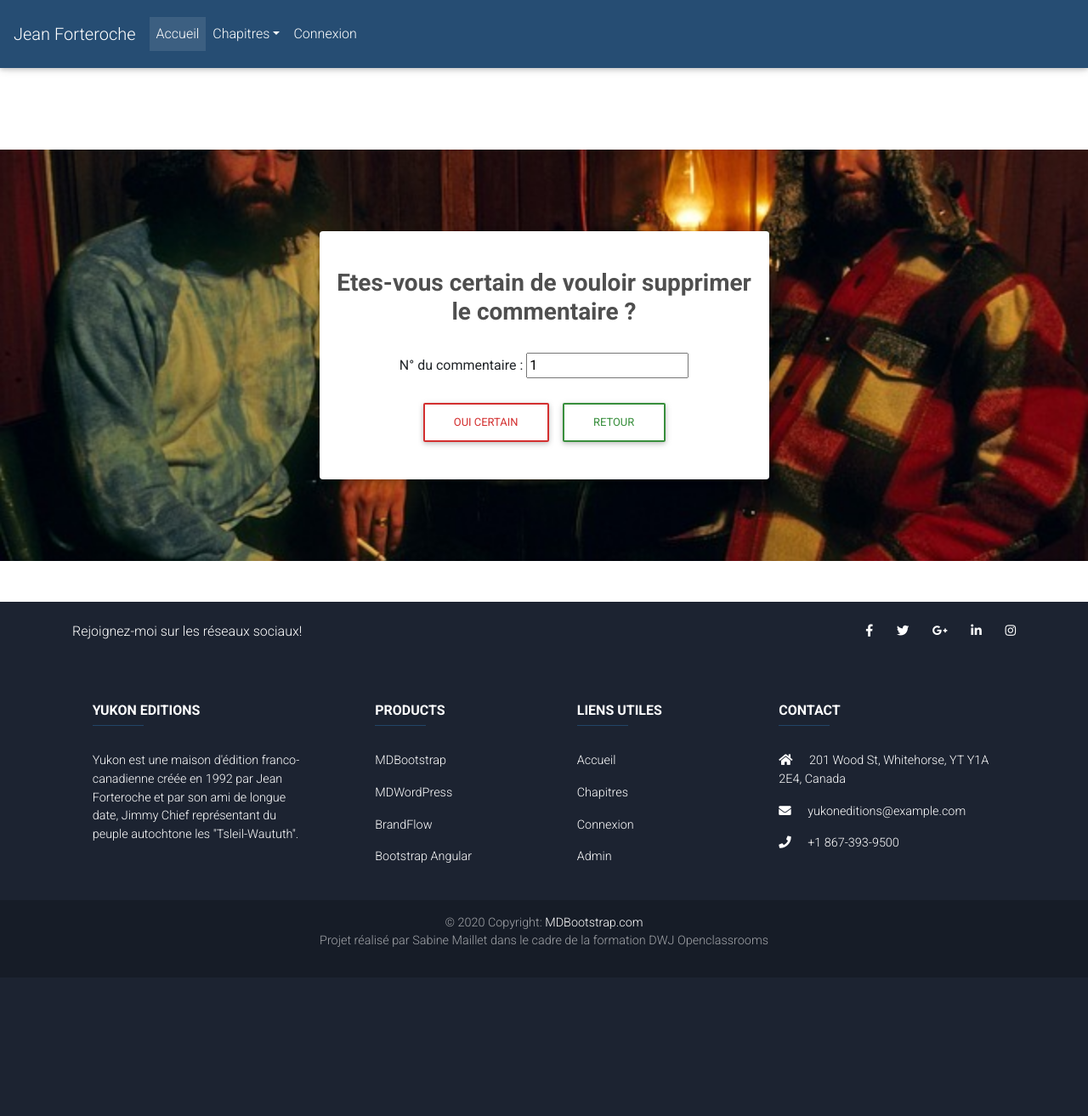
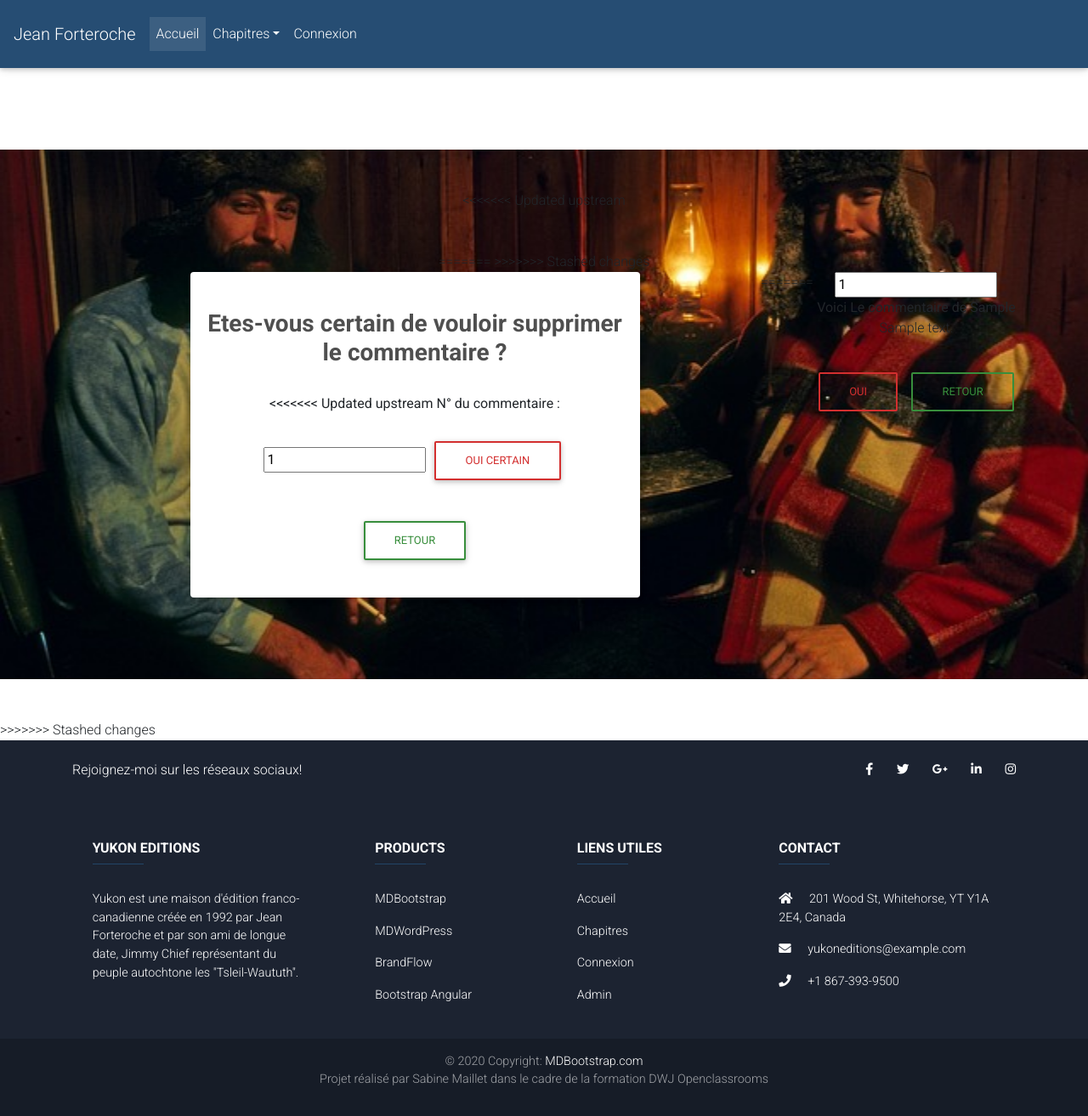
Before and after one commit to KUSKIS/p4openclassrooms, a PHP site: template views/viewDeleteComment.php in a window 1280 px wide. Shown: the whole page at 85% size. Before the commit the page ends 1114 px from the top, so only its background shows below. Run offline with PHP 8.4, Linux system fonts and the light colour scheme; the template is opened without the code that fills it: most values are stand-ins (such as "Sample title", 1, 10 or a date in 2020); some libraries are stand-ins or nearby versions.

Commit message:
test to insert data to deletecomment

```diff
--- a/views/viewDeleteComment.php
+++ b/views/viewDeleteComment.php
@@ -5,7 +5,11 @@
     <!--Section: Content-->
     <section class="p-5 my-md-5 text-center" style="background-image: url(public/image/hommesalaska.jpg); background-size: cover; background-position: center center;">
 
+<<<<<<< Updated upstream
         <form class="my-5 mx-md-5" action="post&answer&id=supcom" method="post">
+=======
+        <form class="my-5 mx-md-5" action="post&answer&id=sup" method="post">
+>>>>>>> Stashed changes
 
             <div class="row">
                 <div class="col-md-6 mx-auto">
@@ -22,6 +26,7 @@
                             <h3 class="font-weight-bold my-4 pb-2 text-center dark-grey-text">Etes-vous certain de vouloir supprimer le commentaire ?</h3>
 
                             <div class="text-center">
+<<<<<<< Updated upstream
                                 <label for="commentaire">N° du commentaire : </label>
                                 <input type="text" name="id" value="<?= $comment['id'] ?>"  />
                                 <input type="submit" value="Oui certain" class=" btn btn-outline-red btn-rounded my-4 waves-effect" />
@@ -33,6 +38,23 @@
                         <!-- Material form login -->
                     </div>
                 </div>
+=======
+                                <div class="form-group mb-0">
+                                    <input type="text" name="id" value="<?= $comment['id'] ?>" />
+                                    <p class="font-weight-normal mb-0">Voici Le commentaire de <?= $comment['com_user'] ?></p>
+
+                                    <p><?= $comment['com_content'] ?></p>
+
+                                    <button type="submit"  class=" btn btn-outline-red btn-rounded my-4 waves-effect" >Oui</button>
+                                    <a href="index.php?tableComment" class="btn btn-outline-green btn-rounded my-4 waves-effect">Retour</a>
+                                </div>
+
+
+                            </div>
+                            <!-- Material form login -->
+                        </div>
+                    </div>
+>>>>>>> Stashed changes
 
         </form>
 
```
Also changed, not shown: controllers/ControllerPost.php (+11 -0 lines), views/viewTableComment.php (+18 -0 lines).
